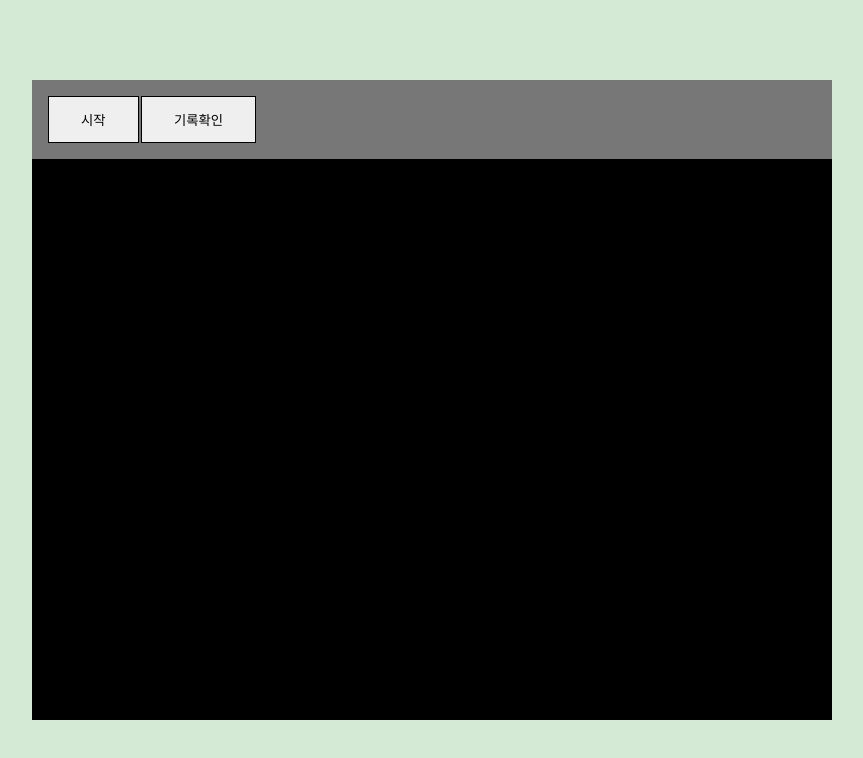
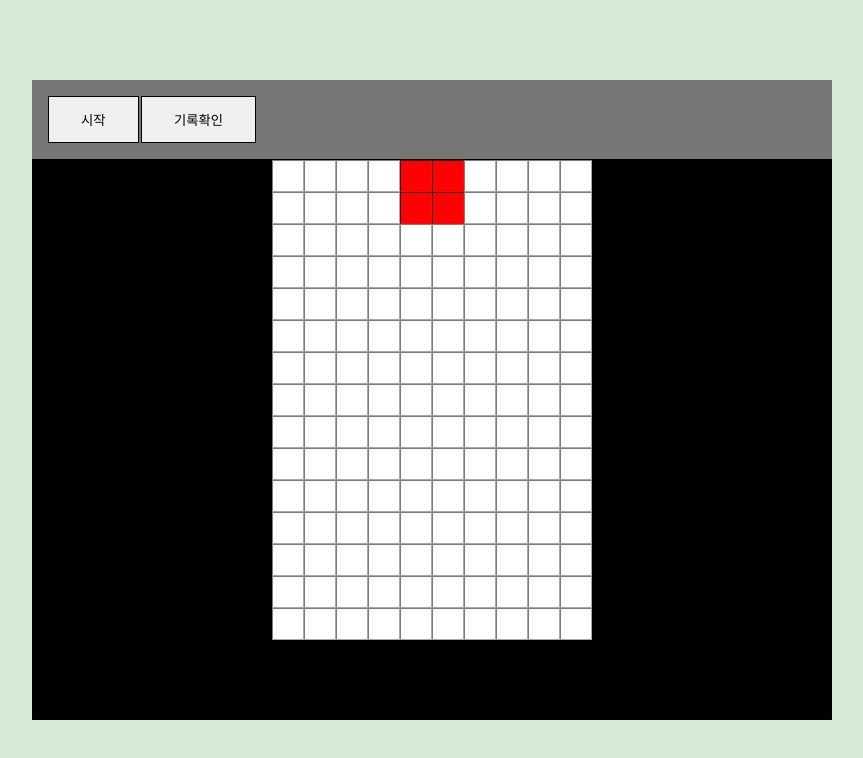
Before and after one commit to banover/-, a plain HTML site: page index.html in a window 1280 px wide. Shown: the whole page, without its empty margins (208-1071 px from the left). Drawn offline with Linux system fonts and the light colour scheme.

Commit message:
테트리스 게임 배경 만들기

```diff
--- a/index.html
+++ b/index.html
@@ -17,7 +17,11 @@
         </div>
       </div>
       <div class="tetris__nextItemBox"></div>
-      <div class="tetris__playingBox"></div>
+      <div class="tetris__inGameBox">
+        <!-- <div class="tetris__gridItem"></div>
+        <div class="tetris__gridItem"></div>
+        <div class="tetris__gridItem"></div> -->
+      </div>
       <div class="tetris__scoreBox"></div>
     </div>
   </body>
--- a/script.js
+++ b/script.js
@@ -2,13 +2,90 @@ const menu = document.querySelector(".tetris__menu");
 const playingBtn = document.querySelector(".tetris__playingBtn");
 const checkBtn = document.querySelector(".tetris__checkBtn");
 const nextItemBox = document.querySelector(".tetris__nextItemBox");
-const playingBox = document.querySelector(".tetris__playingBox");
+const playingBox = document.querySelector(".tetris__inGameBox");
 const scoreBox = document.querySelector(".tetris__scoreBox");
 
+const CENTERNUMBER = 5;
+
+let currentBlock;
+let currentBlockShape;
+
 function playGame(e) {
-  console.log(e);
+  // console.log(e);
   menu.style.display = "none";
+  makeGameMap();
 }
 
-playingBtn.addEventListener("click", playGame);
-console.log(menu);
+// 게임 시작 버튼을 누르면 게임 시작
+// playingBtn.addEventListener("click", playGame);
+makeGameMap();
+currentBlock = makeBlock("squre");
+
+// **********************************************************************
+// 여기서부터는 함수
+// **********************************************************************
+
+function makeGameMap() {
+  for (let i = 0; i < 150; i++) {
+    const gridCell = document.createElement("div");
+    gridCell.classList.add("tetris__gridItem");
+    gridCell.setAttribute("data-id", i + 1);
+    playingBox.append(gridCell);
+  }
+}
+
+function makeBlock(blockType, blockNumberArray) {
+  // 네모 박스 만들기
+  if (blockType === "squre") {
+    const blockNumber = blockNumberArray
+      ? blockNumberArray
+      : [
+          `${CENTERNUMBER}`,
+          `${CENTERNUMBER + 1}`,
+          `${CENTERNUMBER + 10}`,
+          `${CENTERNUMBER + 11}`,
+        ];
+    console.log(blockNumber);
+
+    blockNumber.map((item) => {
+      const miniBlock = document.querySelector(
+        `.tetris__gridItem[data-id="${item}"]`
+      );
+      miniBlock.style.backgroundColor = "red";
+    });
+
+    return blockNumber;
+  }
+  // 다른 모양 계속 만들기
+}
+
+window.addEventListener("keydown", (e) => {
+  if (e.key === "ArrowRight") {
+    // 새로운 blockNumber
+    const newBlockNumber = makeNewBlockNumberArray("squre", e.key);
+    console.log(newBlockNumber);
+    // 새롭게 색칠한 block 추가
+    movingBlock(currentBlock, newBlockNumber);
+  }
+});
+
+function makeNewBlockNumberArray(blockType, pressKey) {
+  console.log(pressKey);
+  if (blockType === "squre") {
+    if (pressKey === "ArrowRight") return currentBlock.map((b) => `${+b + 1}`);
+  }
+}
+
+function movingBlock(currentBlockNumber, newBlockNumber) {
+  removeBlock(currentBlockNumber);
+  currentBlock = makeBlock("squre", newBlockNumber);
+}
+
+function removeBlock(blockArray) {
+  blockArray.map((b) => {
+    const miniBlock = document.querySelector(
+      `.tetris__gridItem[data-id="${b}"]`
+    );
+    miniBlock.style.backgroundColor = "white";
+  });
+}
--- a/style.css
+++ b/style.css
@@ -37,7 +37,30 @@ body {
   border: 1px solid black;
 }
 
-/*
-<div class="tetris__nextItemBox"></div>
-      <div class="tetris__playingBox"></div>
-      <div class="tetris__scoreBox"></div> */
+.tetris__inGameBox {
+  width: 20rem;
+  height: 30rem;
+  background-color: rgba(255, 255, 255, 0.493);
+  /* border-left: 1px solid white;
+  border-bottom: 1px solid white;
+  border-right: 1px solid white; */
+
+  position: absolute;
+  top: 50%;
+  left: 50%;
+  transform: translate(-50%, -50%);
+
+  display: grid;
+  grid-template-columns: repeat(10, 1fr);
+  grid-template-rows: repeat(15, 1fr);
+  grid-gap: 0;
+  /* grid-template-columns: repeat(4, 1fr); */
+  /* grid-template-rows: repeat(1fr, 6); */
+}
+
+.tetris__gridItem {
+  width: 2rem;
+  height: 2rem;
+  background-color: white;
+  border: 0.1px inset rgba(0, 0, 0, 0.5);
+}
```
